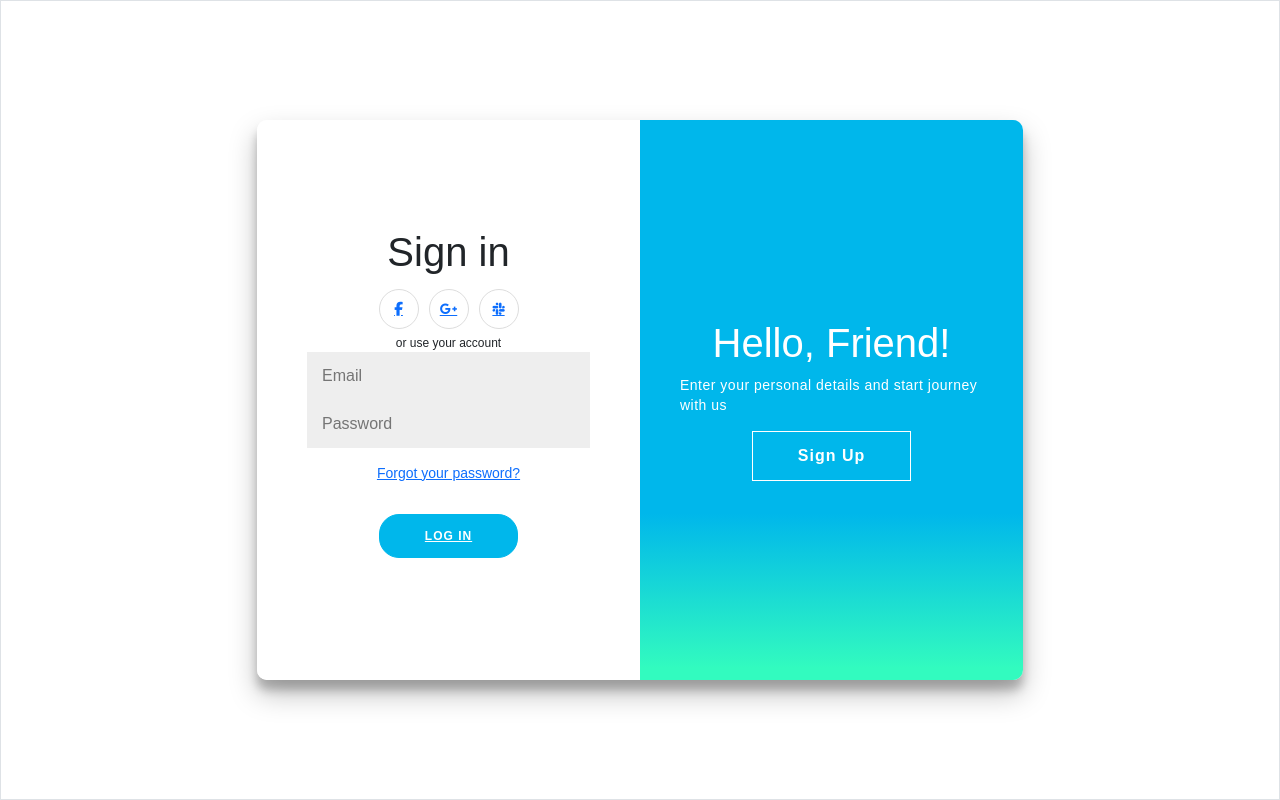
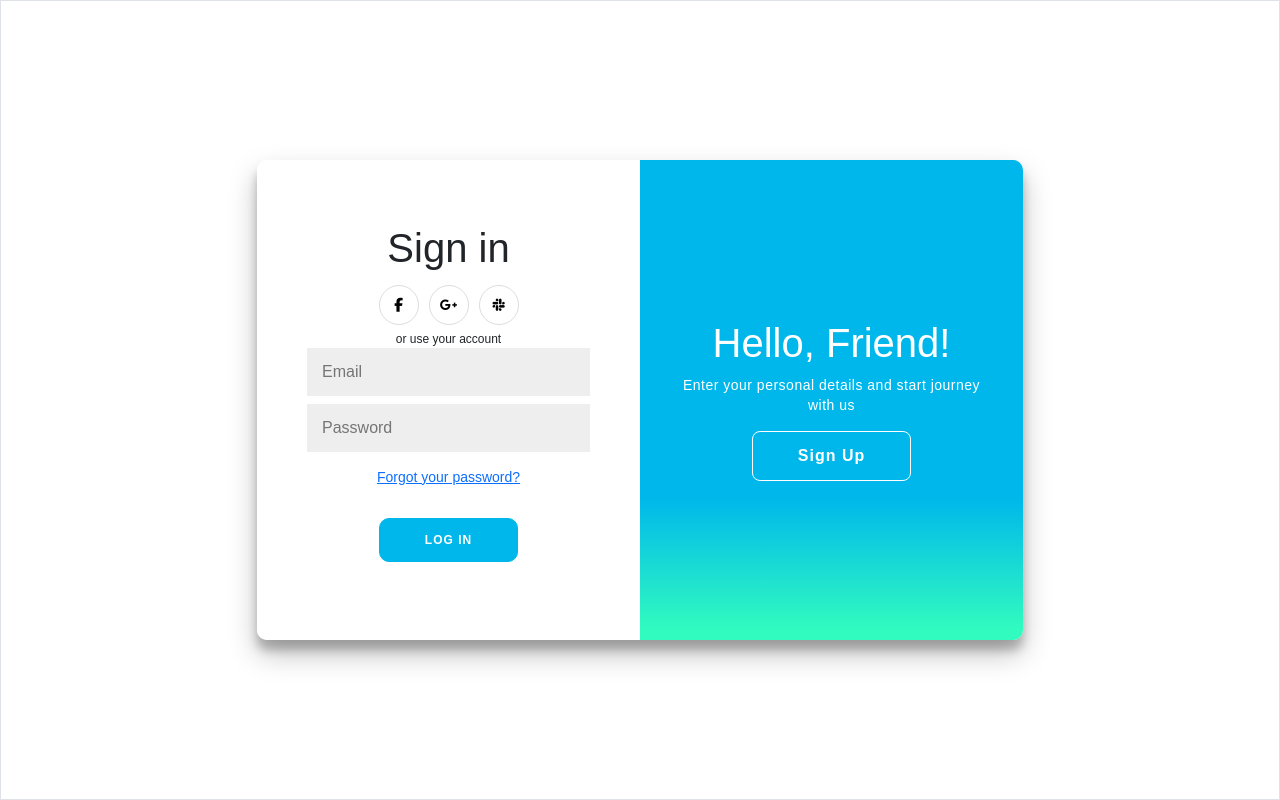
Before and after one commit to penguinboy2829/hiraya-act-2, a React (Create React App) app in the folder react/reactjs/: page /landing in a window 1280 px wide. Built offline with nearby package versions, Linux system fonts and the light colour scheme.

Commit message:
Update OJT.css

```diff
--- a/react/reactjs/src/OJT.css
+++ b/react/reactjs/src/OJT.css
@@ -17,23 +17,21 @@
             h1 {
                 font-weight: bold;
 
+
             }
 
             h2 {
                 text-align: center;
             }
 
-            h4 {
-                font-size: 16px;
-                text-align: left;
-            }
+
 
             p {
                 font-size: 14px;
-                text-align: left;
                 font-weight: 100;
                 line-height: 20px;
                 letter-spacing: 0.5px;
+                margin: 20px 0 30px;
             }
 
 
@@ -50,7 +48,7 @@
             }
 
             button {
-                border-radius: 20px;
+                border-radius: 8px;
                 border: 1px solid #00B7EB;
                 background-color: #00B7EB;
                 color: #FFFFFF;
@@ -60,6 +58,11 @@
                 letter-spacing: 1px;
                 text-transform: uppercase;
                 transition: transform 80ms ease-in;
+            }
+            .log-in a{
+                color: white;
+                font-weight: 500;
+                font-size: 12px;
             }
 
             button:active {
@@ -73,10 +76,11 @@
             button.ghost {
                 background-color: transparent;
                 border-color: #FFFFFF;
+                border-radius: 8px;
             }
 
             .button {
-                border-radius: 20px;
+                border-radius: 10px;
                 border: 1px solid #00B7EB;
                 background-color: #00B7EB;
                 color: #FFFFFF;
@@ -86,6 +90,7 @@
                 letter-spacing: 1px;
                 text-transform: uppercase;
                 transition: transform 80ms ease-in;
+                text-decoration: none;
             }
 
             .button:active {
@@ -95,11 +100,19 @@
             .button:focus {
                 outline: none;
             }
+            .button:hover{
+                color: #00B7EB;
+                background-color: white;
+                font-weight: 700;
+                border: 1px solid #00B7EB;
+                box-shadow: 0px 5px 15px rgba(0, 0, 0, 0.25);
+            }
 
             .button.ghost {
                 background-color: transparent;
                 border-color: #FFFFFF;
             }
+
 
             form {
                 background-color: #FFFFFF;
@@ -118,6 +131,7 @@
                 padding: 12px 15px;
                 margin: 4px 0;
                 width: 100%;
+
             }
 
             .container {
@@ -127,9 +141,9 @@
                         0 10px 10px rgba(0,0,0,0.22);
                 position: relative;
                 overflow: hidden;
-                width: 50vw;
+                width: 768px;
                 max-width: 100%;
-                min-height: 70vh;
+                min-height: 480px;
             }
 
             .form-container {
@@ -162,6 +176,7 @@
                 z-index: 5;
                 animation: show 0.6s;
             }
+
 
             @keyframes show {
                 0%, 49.99% {
@@ -245,6 +260,7 @@
 
             .social-container {
                 margin: 5px 0;
+
             }
 
             .social-container a {
@@ -256,6 +272,8 @@
                 margin: 0 5px;
                 height: 40px;
                 width: 40px;
+                color: black;
+                text-decoration: none;
             }
 
             footer {
@@ -282,3 +300,17 @@
                 color: #3c97bf;
                 text-decoration: none;
             }
+          #login{
+            margin-bottom: 8px;
+          }
+          .signup{
+            border-radius: 8px;
+          }
+          #forgot{
+            text-decoration: none;
+            color: black;
+          }
+          #forgot:hover{
+            text-decoration: underline;
+            color: #00B7EB;
+          }
```
